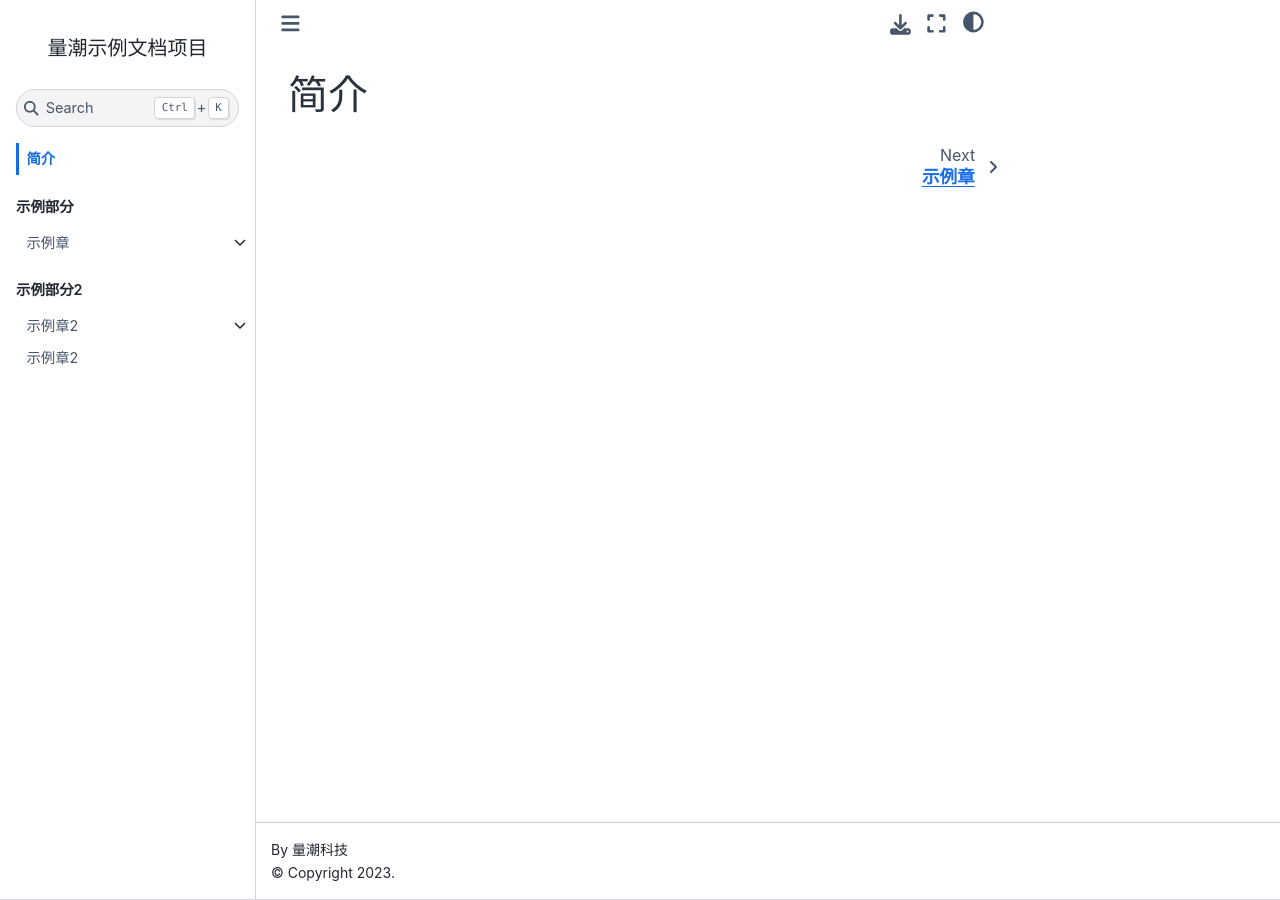
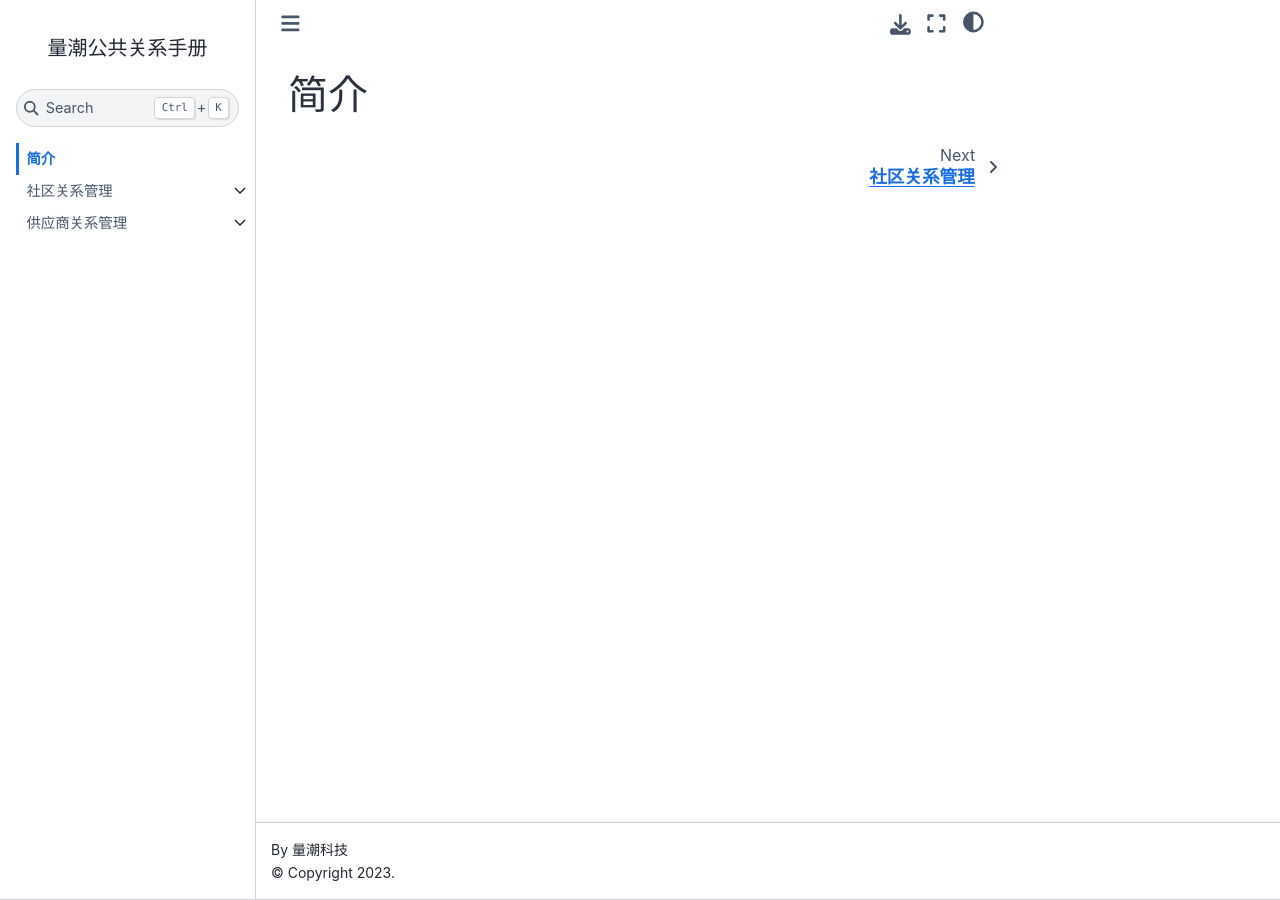
Before and after one commit to quanttide/quanttide-handbook-of-public-relations, a Jupyter Book: the page built from index.md, in a window 1280 px wide. Built offline with Jupyter Book 1.0.4 settings and Sphinx 7.4.7 and the Sphinx Book theme 1.1.4, drawn with Linux system fonts in a browser that asks for light colours.

Commit message:
init: create project

```diff
--- a/1_example_chapter/1_example_section/README.md
+++ /dev/null
@@ -1 +0,0 @@
-# 示例节1
--- a/1_example_chapter/README.md
+++ /dev/null
@@ -1 +0,0 @@
-# 示例章
--- a/2_example_chapter2/1_example_section2/README.md
+++ /dev/null
@@ -1 +0,0 @@
-# 示例节2
--- a/2_example_chapter2/README.md
+++ /dev/null
@@ -1 +0,0 @@
-# 示例章2
--- a/3_example_chapter3/README.md
+++ /dev/null
@@ -1 +0,0 @@
-# 示例章2
--- a/README.md
+++ b/README.md
@@ -1 +1 @@
-# 量潮示例文档项目
+# 量潮公共关系手册
--- a/_config.yml
+++ b/_config.yml
@@ -1,7 +1,7 @@
 # https://jupyterbook.org/en/stable/customize/config.html
-name: quanttide-example-of-documentation
-title: 量潮示例文档项目
+name: quanttide-handbook-of-public-relations
+title: 量潮公共关系手册
 author: 量潮科技
-description: 量潮文档项目实例
+description: 量潮公共关系手册
 # Jupyter Book Config
 only_build_toc_files: true
--- a/_toc.yml
+++ b/_toc.yml
@@ -1,18 +1,15 @@
 format: jb-book
 root: index.md
-parts:
-  - caption: 示例部分
-    chapters:
-      - file: 1_example_chapter/README.md
+chapters:
+  - file: communities/README.md
+    sections:
+      - file: communities/seminars/README.md
         sections:
-          - file: 1_example_chapter/1_example_section/README.md
-            sections:
-              - file: 1_example_chapter/1_example_section/1_example_article.md
-              - file: 1_example_chapter/1_example_section/1_example_article2.md
-          - file: 1_example_chapter/2_example_article3.md
-  - caption: 示例部分2
-    chapters:
-      - file: 2_example_chapter2/README.md
+          - file: communities/seminars/meetings.md
+          - file: communities/seminars/groups.md
+      - file: communities/governance/README.md
         sections:
-          - file: 2_example_chapter2/1_example_section2/README.md
-      - file: 3_example_chapter3/README.md
+          - file: communities/governance/deliberation.md
+  - file: suppliers/README.md
+    sections:
+      - file: suppliers/iaas_providers/README.md
--- /dev/null
+++ b/communities/README.md
@@ -0,0 +1 @@
+# 社区关系管理
--- /dev/null
+++ b/communities/governance/README.md
@@ -0,0 +1 @@
+# 社区治理机制
--- /dev/null
+++ b/communities/governance/deliberation.md
@@ -0,0 +1 @@
+# 社区议事机制
--- /dev/null
+++ b/communities/seminars/README.md
@@ -0,0 +1 @@
+# 社区研讨会
--- /dev/null
+++ b/communities/seminars/groups.md
@@ -0,0 +1 @@
+# 社群管理
--- /dev/null
+++ b/communities/seminars/meetings.md
@@ -0,0 +1 @@
+# 会议管理
--- /dev/null
+++ b/suppliers/README.md
@@ -0,0 +1 @@
+# 供应商关系管理
```
Also changed, not shown: 1_example_chapter/1_example_section/1_example_article.md (deleted, +0 -6 lines), 1_example_chapter/1_example_section/1_example_article2.md (deleted, +0 -6 lines), 1_example_chapter/2_example_article3.md (deleted, +0 -6 lines), suppliers/iaas_providers/README.md (added, +3 -0 lines).
